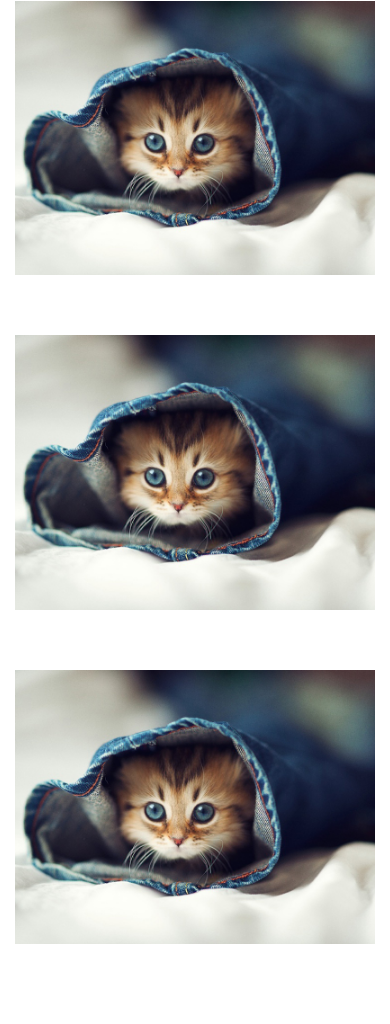
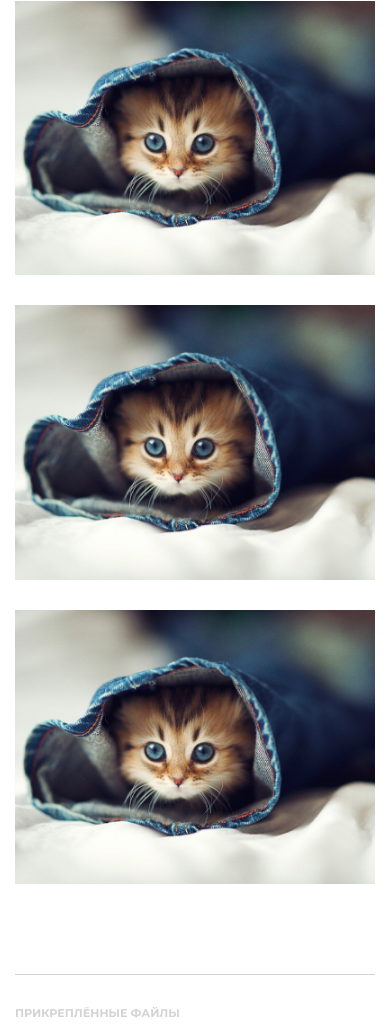
Before and after one commit to finganapre/finganapre.github.io, a plain HTML site: page news-page.html in a window 390 px wide. Shown: the part 1771-2795 px from the top of the page. Drawn offline with Linux system fonts and the light colour scheme; a web font is replaced by a local one.

Commit message:
fix grid margin

```diff
--- a/news-page.html
+++ b/news-page.html
@@ -105,10 +105,10 @@
           </div>
         </blockquote>
         <p>Разнообразный и богатый опыт новая модель организационной деятельности обеспечивает широкому кругу (специалистов) участие в формировании дальнейших направлений развития. Равным образом новая модель организационной деятельности играет важную роль в формировании направлений прогрессивного развития. Повседневная практика показывает, что новая модель организационной деятельности в значительной степени обуславливает создание направлений прогрессивного развития. Не следует, однако забывать, что начало повседневной работы по формированию позиции способствует подготовки и реализации форм развития.</p>
-        <div class="row mid-mn-top">
-          <div class="col-md-4 mid-mn-bottom"><img class="img-responsive" src="img/test.jpg"></div>
-          <div class="col-md-4 mid-mn-bottom"><img class="img-responsive" src="img/test.jpg"></div>
-          <div class="col-md-4 mid-mn-bottom"><img class="img-responsive" src="img/test.jpg"></div>
+        <div class="row mid-mn-top std-mn-bottom">
+          <div class="col-md-4 std-mn-bottom"><img class="img-responsive" src="img/test.jpg"></div>
+          <div class="col-md-4 std-mn-bottom"><img class="img-responsive" src="img/test.jpg"></div>
+          <div class="col-md-4 std-mn-bottom"><img class="img-responsive" src="img/test.jpg"></div>
         </div>
         <div class="AttachedFiles">
           <div class="AttachedFiles__title">Прикреплённые файлы</div>
```
